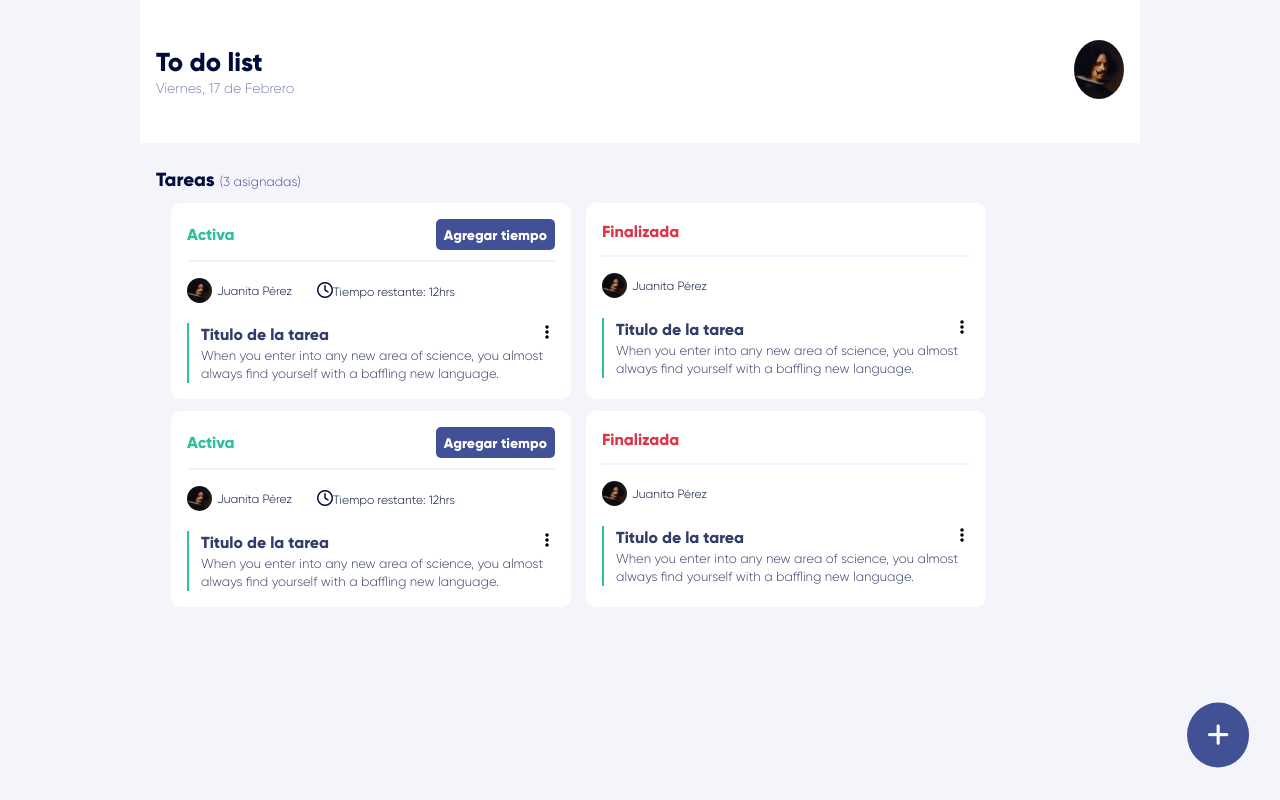
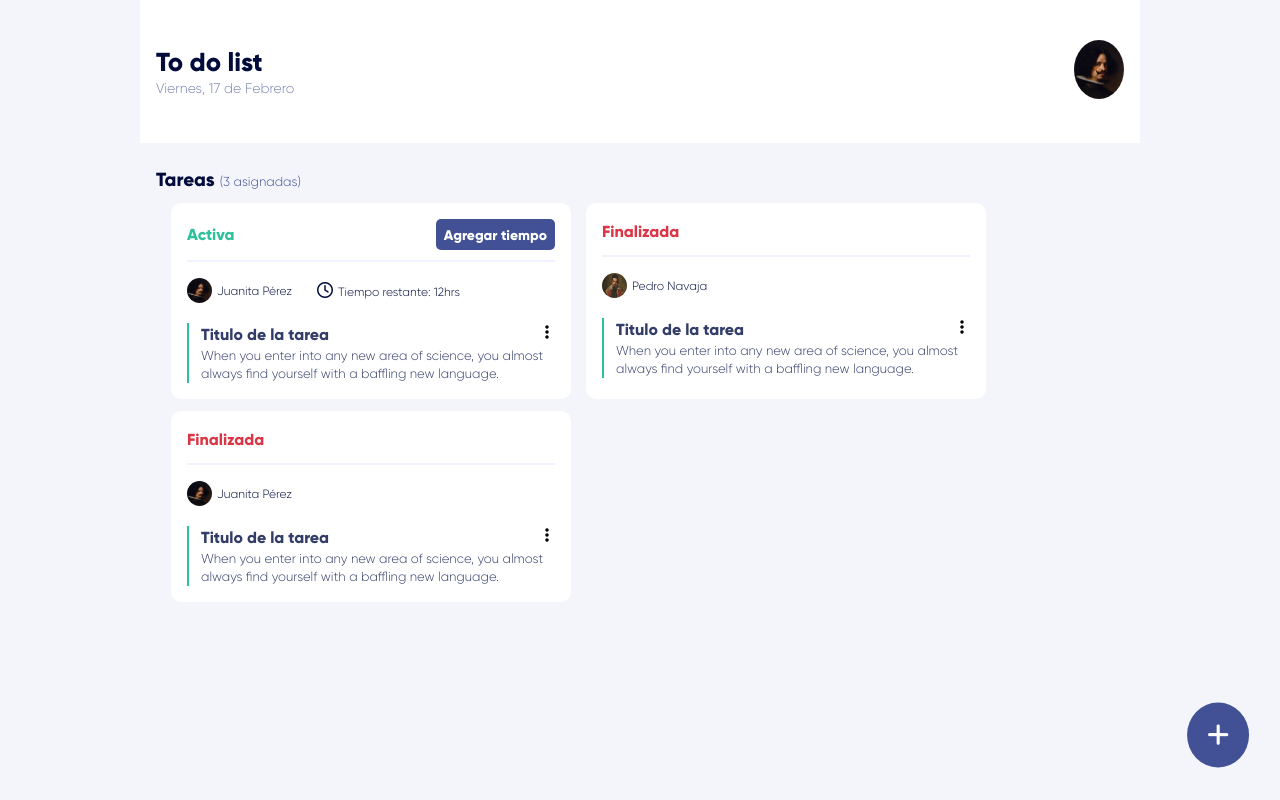
Before and after one commit to djmedinapk/ToDoAppImuko, a React (Create React App) app: page / in a window 1280 px wide. Built offline with nearby package versions, Linux system fonts and the light colour scheme.

Commit message:
add delete button

```diff
--- a/src/Pages/Index.js
+++ b/src/Pages/Index.js
@@ -1,68 +1,94 @@
 import React from 'react';
 import './style.scss';
+import data from './data';
 
 class Index extends React.Component {
 
+
+  componentWillMount() {
+    this.setState({
+      data
+    })
+  }
+
+  deleteTask(id) {
+    const { data } = this.state;
+    const filtered = data.filter(function(card, index, arr){ return card.id !== id;});
+    this.setState({
+      data: filtered
+    })
+  }
+
+
   render () {
+    const { data } = this.state;
     return (
-      <div class="container">
-        <div class="header">
-            <div class="header__text">
-                <h3 class="header__title">To do list</h3>
-                <span class="header__subtitle">Viernes, 17 de Febrero</span>
+      <div className="container">
+        <div className="header">
+            <div className="header__text">
+                <h3 className="header__title">To do list</h3>
+                <span className="header__subtitle">Viernes, 17 de Febrero</span>
             </div>
-            <a href="/#" class="header__thumbnail">
-                <img src="./src/img/profile1.jpg" alt="" class="header__img"/>
+            <a href="/#" className="header__thumbnail">
+                <img src="./src/img/profile1.jpg" alt="" className="header__img"/>
             </a>
         </div>
-        <div class="content">
-            <div class="tasks">
-                <div class="tasks__title">
-                    <h4 class="tasks__title-text">Tareas</h4>
-                    <span class="tasks__subtitle">(3 asignadas)</span>
+        <div className="content">
+            <div className="tasks">
+                <div className="tasks__title">
+                    <h4 className="tasks__title-text">Tareas</h4>
+                    <span className="tasks__subtitle">({data.length + ' asignadas'})</span>
                 </div>
-                <div class="cards">
-                    <div class="card">
-                        <div class="card__state card__state--active">
-                            <h5 class="card__state-text">Activa</h5>
-                            <a href="/#" role="button" class="button card__button">
+                <div className="cards">
+                   {data.map(card =>
+                    <div key={card.id} className="card">
+                       <div className={card.active ? 'card__state  card__state--active' : ' card__state card__state--finish' }>
+                            <h5 className="card__state-text">
+                              {card.active ? 'Activa':'Finalizada'}
+                            </h5>
+                            {card.active ?
+                              <a href="/#" role="button" class="button card__button">
                                 <span class="button__text">Agregar tiempo</span>
-                            </a>
+                              </a>: null
+                            }
                         </div>
-                        <div class="divider"></div>
-                        <div class="card__content">
-                            <div class="card__info">
-                                <a href="/#" class="card__user">
-                                    <img src="./src/img/profile1.jpg" alt="" class="card__profile-image"/>
-                                    <span class="card__username">Juanita Pérez</span>
+                        <div className="divider"></div>
+                        <div className="card__content">
+                          <div className="card__info">
+                              <a href="/#" className="card__user">
+                                  <img src={'./src/img/' + card.image} alt="" className="card__profile-image"/>
+                                  <span className="card__username">{card.name}</span>
+                              </a>
+                              {card.timeLeft ?
+                                <a href="/#" className="card__date">
+                                    <i className="far fa-clock card__timeleft-icon"></i>
+                                    <span className="card__timeleft">{'Tiempo restante: ' + card.timeLeft}</span>
                                 </a>
-                                <a href="/#" class="card__date">
-                                    <i class="far fa-clock card__timeleft-icon"></i>
-                                    <span class="card__timeleft">Tiempo restante: 12hrs</span>
-                                </a>
+                                : null
+                              }
                             </div>
-                            <div class="card__data">
-                                <div class="card__data-content">
-                                    <h5 class="card__data-title">Titulo de la tarea</h5>
-                                    <p class="card__data-description">
-                                            When you enter into any new area of science, you almost always find yourself with a baffling new language.
+                            <div className="card__data">
+                                <div className="card__data-content">
+                                    <h5 className="card__data-title">{card.card.title}</h5>
+                                    <p className="card__data-description">
+                                      {card.card.description}
                                     </p>
                                 </div>
-                                <div class="card__dropdown-menu">
-                                    <div class="card__dropdown-button">
-                                        <i class="fas fa-ellipsis-v"></i>
-                                        <div class="card__dropdown-content">
-                                            <div class="card__dropdown-item">
-                                                    <button class="card__dropdown-item-button">
-                                                            <i class="fas fa-eye card__dropdown-icon"></i>
-                                                            <span class="card__dropdown-text">Ver tarea</span>
-                                                    </button>
+                                <div className="card__dropdown-menu">
+                                    <div className="card__dropdown-button">
+                                        <i className="fas fa-ellipsis-v"></i>
+                                        <div className="card__dropdown-content">
+                                            <div className="card__dropdown-item">
+                                                <button className="card__dropdown-item-button">
+                                                    <i className="fas fa-eye card__dropdown-icon"></i>
+                                                    <span className="card__dropdown-text">Ver tarea</span>
+                                                </button>
                                             </div>
-                                            <div class="card__dropdown-item card__dropdown-item--disabled">
-                                                    <button disabled class="card__dropdown-item-button card__dropdown-item-button--delete card__dropdown-item-button--disabled">
-                                                            <i class="fas fa-trash card__dropdown-icon"></i>
-                                                            <span class="card__dropdown-text">Borrar</span>
-                                                    </button>
+                                            <div className={card.active ? 'card__dropdown-item card__dropdown-item--disabled' : 'card__dropdown-item'}>
+                                              <button onClick={()=>{this.deleteTask(card.id)}} disabled={card.active} className={card.active ? 'card__dropdown-item-button' : 'card__dropdown-item-button card__dropdown-item-button--delete'}>
+                                                  <i className="fas fa-trash card__dropdown-icon"></i>
+                                                  <span className="card__dropdown-text">Borrar</span>
+                                              </button>
                                             </div>
                                         </div>
                                     </div>
@@ -70,143 +96,14 @@ class Index extends React.Component {
                             </div>
                         </div>
                     </div>
-                    <div class="card">
-                            <div class="card__state card__state--finish">
-                                <h5 class="card__state-text">Finalizada</h5>
-                            </div>
-                            <div class="divider"></div>
-                            <div class="card__content">
-                                <div class="card__info">
-                                    <a href="/#" class="card__user">
-                                        <img src="./src/img/profile1.jpg" alt="" class="card__profile-image"/>
-                                        <span class="card__username">Juanita Pérez</span>
-                                    </a>
-                                </div>
-                                <div class="card__data">
-                                    <div class="card__data-content">
-                                        <h5 class="card__data-title">Titulo de la tarea</h5>
-                                        <p class="card__data-description">
-                                                When you enter into any new area of science, you almost always find yourself with a baffling new language.
-                                        </p>
-                                    </div>
-                                    <div class="card__dropdown-menu">
-                                        <div class="card__dropdown-button">
-                                            <i class="fas fa-ellipsis-v"></i>
-                                            <div class="card__dropdown-content">
-                                                <div class="card__dropdown-item">
-                                                        <button class="card__dropdown-item-button">
-                                                                <i class="fas fa-eye card__dropdown-icon"></i>
-                                                                <span class="card__dropdown-text">Ver tarea</span>
-                                                        </button>
-                                                </div>
-                                                <div class="card__dropdown-item">
-                                                        <button class="card__dropdown-item-button card__dropdown-item-button--delete">
-                                                                <i class="fas fa-trash card__dropdown-icon"></i>
-                                                                <span class="card__dropdown-text">Borrar</span>
-                                                        </button>
-                                                </div>
-                                            </div>
-                                        </div>
-                                    </div>
-                                </div>
-                            </div>
-                    </div>
-                    <div class="card">
-                            <div class="card__state card__state--active">
-                                <h5 class="card__state-text">Activa</h5>
-                                <a href="/#" role="button" class="button card__button">
-                                    <span class="button__text">Agregar tiempo</span>
-                                </a>
-                            </div>
-                            <div class="divider"></div>
-                            <div class="card__content">
-                                <div class="card__info">
-                                    <a href="/#" class="card__user">
-                                        <img src="./src/img/profile1.jpg" alt="" class="card__profile-image"/>
-                                        <span class="card__username">Juanita Pérez</span>
-                                    </a>
-                                    <a href="/#" class="card__date">
-                                        <i class="far fa-clock card__timeleft-icon"></i>
-                                        <span class="card__timeleft">Tiempo restante: 12hrs</span>
-                                    </a>
-                                </div>
-                                <div class="card__data">
-                                    <div class="card__data-content">
-                                        <h5 class="card__data-title">Titulo de la tarea</h5>
-                                        <p class="card__data-description">
-                                                When you enter into any new area of science, you almost always find yourself with a baffling new language.
-                                        </p>
-                                    </div>
-                                    <div class="card__dropdown-menu">
-                                        <div class="card__dropdown-button">
-                                            <i class="fas fa-ellipsis-v"></i>
-                                            <div class="card__dropdown-content">
-                                                <div class="card__dropdown-item">
-                                                        <button class="card__dropdown-item-button">
-                                                                <i class="fas fa-eye card__dropdown-icon"></i>
-                                                                <span class="card__dropdown-text">Ver tarea</span>
-                                                        </button>
-                                                </div>
-                                                <div class="card__dropdown-item card__dropdown-item--disabled">
-                                                        <button disabled class="card__dropdown-item-button card__dropdown-item-button--delete card__dropdown-item-button--disabled">
-                                                                <i class="fas fa-trash card__dropdown-icon"></i>
-                                                                <span class="card__dropdown-text">Borrar</span>
-                                                        </button>
-                                                </div>
-                                            </div>
-                                        </div>
-                                    </div>
-                                </div>
-                            </div>
-                        </div>
-                        <div class="card">
-                                <div class="card__state card__state--finish">
-                                    <h5 class="card__state-text">Finalizada</h5>
-                                </div>
-                                <div class="divider"></div>
-                                <div class="card__content">
-                                    <div class="card__info">
-                                        <a href="/#" class="card__user">
-                                            <img src="./src/img/profile1.jpg" alt="" class="card__profile-image"/>
-                                            <span class="card__username">Juanita Pérez</span>
-                                        </a>
-                                    </div>
-                                    <div class="card__data">
-                                        <div class="card__data-content">
-                                            <h5 class="card__data-title">Titulo de la tarea</h5>
-                                            <p class="card__data-description">
-                                                    When you enter into any new area of science, you almost always find yourself with a baffling new language.
-                                            </p>
-                                        </div>
-                                        <div class="card__dropdown-menu">
-                                            <div class="card__dropdown-button">
-                                                <i class="fas fa-ellipsis-v"></i>
-                                                <div class="card__dropdown-content">
-                                                    <div class="card__dropdown-item">
-                                                            <button class="card__dropdown-item-button">
-                                                                    <i class="fas fa-eye card__dropdown-icon"></i>
-                                                                    <span class="card__dropdown-text">Ver tarea</span>
-                                                            </button>
-                                                    </div>
-                                                    <div class="card__dropdown-item">
-                                                            <button class="card__dropdown-item-button card__dropdown-item-button--delete">
-                                                                    <i class="fas fa-trash card__dropdown-icon"></i>
-                                                                    <span class="card__dropdown-text">Borrar</span>
-                                                            </button>
-                                                    </div>
-                                                </div>
-                                            </div>
-                                        </div>
-                                    </div>
-                                </div>
-                        </div>
+                  )}
                 </div>
             </div>
         </div>
-        <div class="float-button">
-            <div class="float-button__content">
-                <button class="button button--add">
-                    <i class="fas fa-plus"></i>
+        <div className="float-button">
+            <div className="float-button__content">
+                <button className="button button--add">
+                    <i className="fas fa-plus"></i>
                 </button>
             </div>
         </div>
--- /dev/null
+++ b/src/Pages/data.js
@@ -0,0 +1,37 @@
+const data = [
+    {
+        id:1,
+        name: 'Juanita Pérez',
+        timeLeft: '12hrs',
+        image: 'Profile1.jpg',
+        active: true,
+        card: {
+            title : 'Titulo de la tarea',
+            description : 'When you enter into any new area of science, you almost always find yourself with a baffling new language.',
+        }
+    },
+    {
+        id:2,
+        name: 'Pedro Navaja',
+        timeLeft: null,
+        image: 'Profile2.jpg',
+        active: false,
+        card: {
+            title : 'Titulo de la tarea',
+            description : 'When you enter into any new area of science, you almost always find yourself with a baffling new language.',
+        }
+    },
+    {
+        id:3,
+        name: 'Juanita Pérez',
+        timeLeft: null,
+        image: 'Profile1.jpg',
+        active: false,
+        card: {
+            title : 'Titulo de la tarea',
+            description : 'When you enter into any new area of science, you almost always find yourself with a baffling new language.',
+        }
+    },
+];
+
+export default data;
--- a/src/Pages/style.scss
+++ b/src/Pages/style.scss
@@ -167,6 +167,7 @@ body {
     }
     &__timeleft-icon {
         font-size: 16px;
+        margin-right: 5px;
     }
     &__data {
         border-left: 2px solid #2DC09D;
@@ -234,6 +235,7 @@ body {
         text-decoration: none;
         &:hover, &:active, &:focus {
             cursor: pointer;
+            outline: none;
             border: none;
             background: #6875ac33;
         }
@@ -272,6 +274,8 @@ body {
     align-items: center;
     padding: 6px 8px;
     border-radius: 5px;
+    cursor: pointer;
+    outline: none;
     &__text {
         color: #fff;
         font-size: 14px;
@@ -280,6 +284,7 @@ body {
     &:hover{
         background: #5f72c5;
         transition: .3s all ease-out;
+        outline: none;
     }
     &--add {
         font-size: 25px;
```
Also changed, not shown: 1 other file (tests, documents, lock files or other folders).
